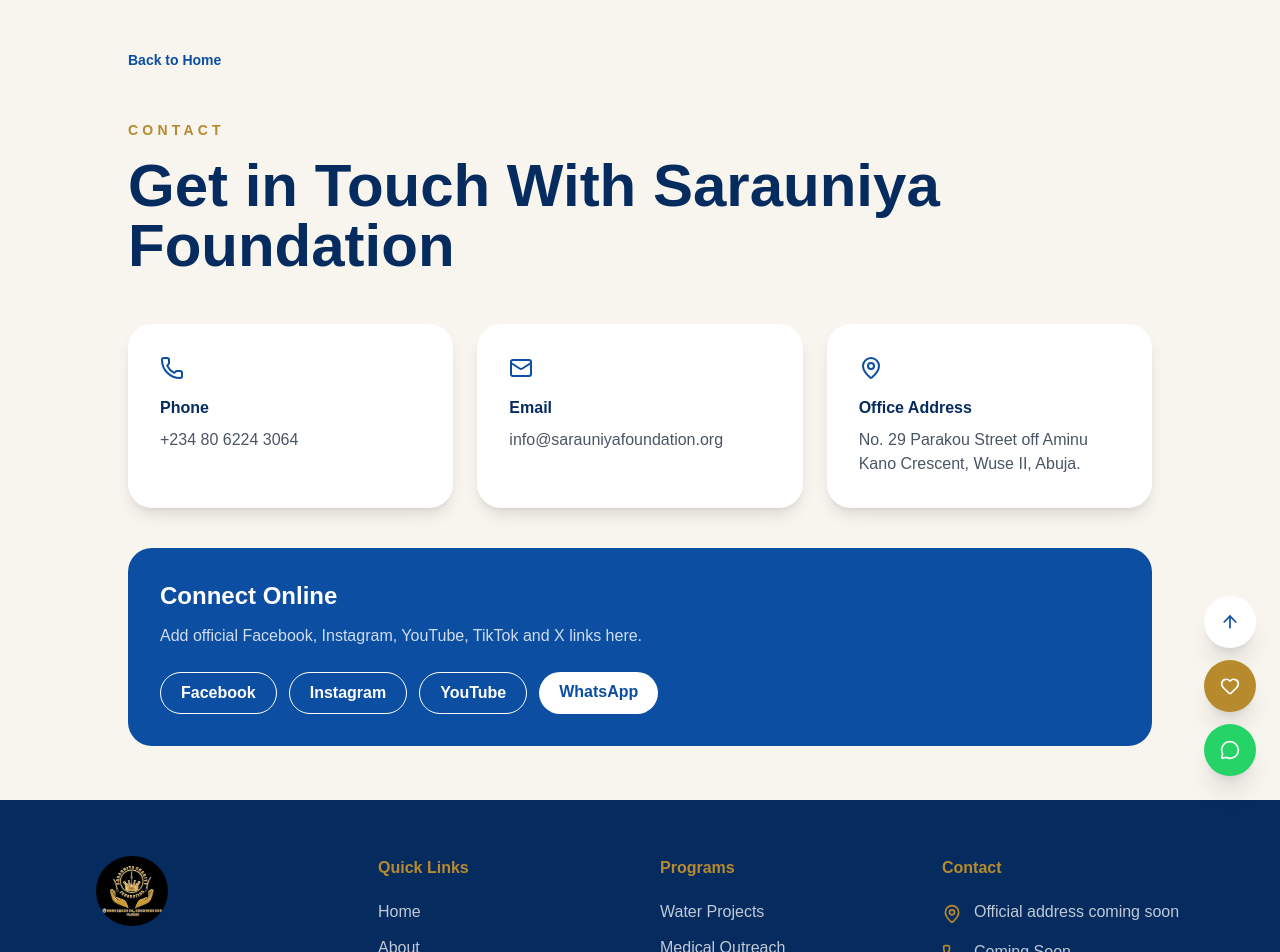
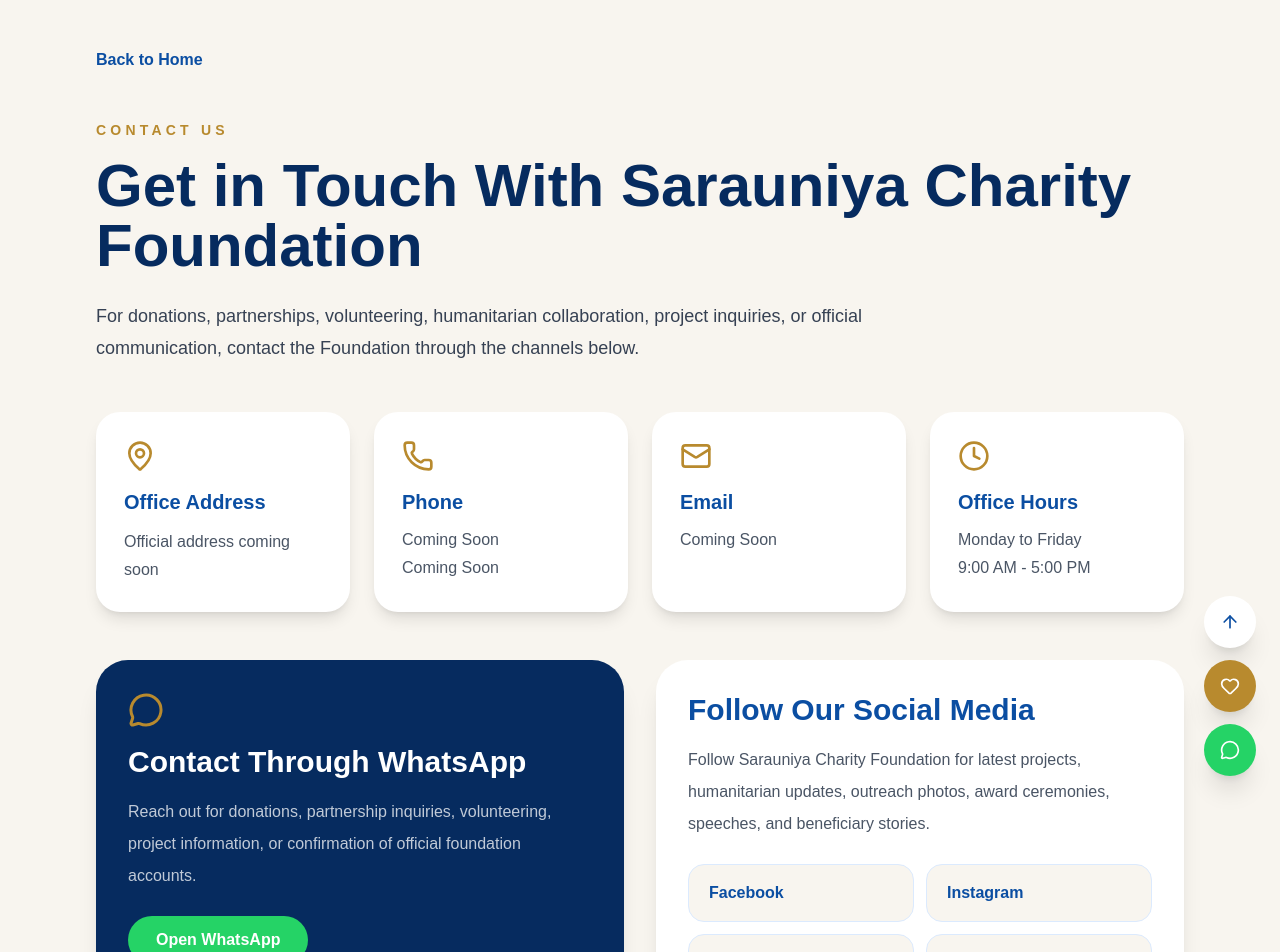
Before and after one commit to YUSUFUMARWALI/sarauniya-foundation, a Next.js app: page /contact in a window 1280 px wide. Shown: the top 952 px of the page. Built offline with nearby package versions, Linux system fonts and the light colour scheme.

Commit message:
Upgrade contact page

```diff
--- a/app/contact/page.tsx
+++ b/app/contact/page.tsx
@@ -1,57 +1,132 @@
 import Link from "next/link";
-import { Mail, Phone, MapPin } from "lucide-react";
+import { contact } from "@/data/contact";
+import { socials } from "@/data/socials";
+import { Mail, MapPin, Phone, MessageCircle, Clock } from "lucide-react";
 
 export default function ContactPage() {
   return (
     <main className="min-h-screen bg-[#f8f5ef] px-6 py-12 text-[#062B5F] md:px-16 lg:px-24">
-      <div className="mx-auto max-w-5xl">
-        <Link href="/" className="text-sm font-semibold text-[#0B4EA2]">
+      <div className="mx-auto max-w-7xl">
+        <Link href="/" className="font-semibold text-[#0B4EA2]">
           Back to Home
         </Link>
 
         <p className="mt-12 text-sm font-semibold uppercase tracking-[0.3em] text-[#B88A2E]">
-          Contact
+          Contact Us
         </p>
 
         <h1 className="mt-4 text-4xl font-bold md:text-6xl">
-          Get in Touch With Sarauniya Foundation
+          Get in Touch With Sarauniya Charity Foundation
         </h1>
 
-        <div className="mt-12 grid gap-6 md:grid-cols-3">
-          <a href="tel:+2348062243064" className="rounded-3xl bg-white p-8 shadow-lg">
-            <Phone className="mb-4 text-[#0B4EA2]" />
-            <h2 className="font-bold">Phone</h2>
-            <p className="mt-2 text-gray-600">+234 80 6224 3064</p>
-          </a>
+        <p className="mt-6 max-w-3xl text-lg leading-8 text-gray-700">
+          For donations, partnerships, volunteering, humanitarian collaboration,
+          project inquiries, or official communication, contact the Foundation
+          through the channels below.
+        </p>
 
-          <a href="mailto:info@sarauniyafoundation.org" className="rounded-3xl bg-white p-8 shadow-lg">
-            <Mail className="mb-4 text-[#0B4EA2]" />
-            <h2 className="font-bold">Email</h2>
-            <p className="mt-2 text-gray-600">info@sarauniyafoundation.org</p>
-          </a>
+        <section className="mt-12 grid gap-6 md:grid-cols-2 xl:grid-cols-4">
+          <div className="rounded-3xl bg-white p-7 shadow-lg">
+            <MapPin className="h-8 w-8 text-[#B88A2E]" />
+            <h2 className="mt-4 text-xl font-bold text-[#0B4EA2]">
+              Office Address
+            </h2>
+            <p className="mt-3 leading-7 text-gray-600">{contact.address}</p>
+          </div>
 
-          <div className="rounded-3xl bg-white p-8 shadow-lg">
-            <MapPin className="mb-4 text-[#0B4EA2]" />
-            <h2 className="font-bold">Office Address</h2>
-            <p className="mt-2 text-gray-600">
-              No. 29 Parakou Street off Aminu Kano Crescent, Wuse II, Abuja.
+          <div className="rounded-3xl bg-white p-7 shadow-lg">
+            <Phone className="h-8 w-8 text-[#B88A2E]" />
+            <h2 className="mt-4 text-xl font-bold text-[#0B4EA2]">
+              Phone
+            </h2>
+            <p className="mt-3 text-gray-600">{contact.phone1}</p>
+            <p className="mt-1 text-gray-600">{contact.phone2}</p>
+          </div>
+
+          <div className="rounded-3xl bg-white p-7 shadow-lg">
+            <Mail className="h-8 w-8 text-[#B88A2E]" />
+            <h2 className="mt-4 text-xl font-bold text-[#0B4EA2]">
+              Email
+            </h2>
+            <p className="mt-3 text-gray-600">{contact.email}</p>
+          </div>
+
+          <div className="rounded-3xl bg-white p-7 shadow-lg">
+            <Clock className="h-8 w-8 text-[#B88A2E]" />
+            <h2 className="mt-4 text-xl font-bold text-[#0B4EA2]">
+              Office Hours
+            </h2>
+            <p className="mt-3 text-gray-600">
+              Monday to Friday
+            </p>
+            <p className="mt-1 text-gray-600">
+              9:00 AM - 5:00 PM
             </p>
           </div>
-        </div>
+        </section>
 
-        <div className="mt-10 rounded-3xl bg-[#0B4EA2] p-8 text-white">
-          <h2 className="text-2xl font-bold">Connect Online</h2>
-          <p className="mt-3 text-white/80">
-            Add official Facebook, Instagram, YouTube, TikTok and X links here.
-          </p>
+        <section className="mt-12 grid gap-8 lg:grid-cols-2">
+          <div className="rounded-[2rem] bg-[#062B5F] p-8 text-white shadow-xl">
+            <MessageCircle className="h-9 w-9 text-[#B88A2E]" />
 
-          <div className="mt-6 flex flex-wrap gap-3">
-            <a href="#" className="rounded-full border border-white px-5 py-2 font-semibold">Facebook</a>
-            <a href="#" className="rounded-full border border-white px-5 py-2 font-semibold">Instagram</a>
-            <a href="#" className="rounded-full border border-white px-5 py-2 font-semibold">YouTube</a>
-            <a href="https://wa.me/2348021086666" target="_blank" className="rounded-full bg-white px-5 py-2 font-semibold text-[#0B4EA2]">WhatsApp</a>
+            <h2 className="mt-4 text-3xl font-bold">
+              Contact Through WhatsApp
+            </h2>
+
+            <p className="mt-4 leading-8 text-white/75">
+              Reach out for donations, partnership inquiries, volunteering,
+              project information, or confirmation of official foundation
+              accounts.
+            </p>
+
+            <a
+              href={`https://wa.me/${contact.whatsapp}?text=Assalamu%20Alaikum.%20I%20would%20like%20to%20know%20more%20about%20Sarauniya%20Charity%20Foundation.`}
+              target="_blank"
+              className="mt-6 inline-block rounded-full bg-[#25D366] px-7 py-3 font-semibold text-white"
+            >
+              Open WhatsApp
+            </a>
           </div>
-        </div>
+
+          <div className="rounded-[2rem] bg-white p-8 shadow-xl">
+            <h2 className="text-3xl font-bold text-[#0B4EA2]">
+              Follow Our Social Media
+            </h2>
+
+            <p className="mt-4 leading-8 text-gray-600">
+              Follow Sarauniya Charity Foundation for latest projects,
+              humanitarian updates, outreach photos, award ceremonies,
+              speeches, and beneficiary stories.
+            </p>
+
+            <div className="mt-6 grid gap-3 sm:grid-cols-2">
+              {socials.map((item) => (
+                <a
+                  key={item.name}
+                  href={item.url}
+                  target="_blank"
+                  className="rounded-2xl border border-blue-100 bg-[#f8f5ef] px-5 py-4 font-semibold text-[#0B4EA2] transition hover:bg-[#0B4EA2] hover:text-white"
+                >
+                  {item.name}
+                </a>
+              ))}
+            </div>
+          </div>
+        </section>
+
+        <section className="mt-12 overflow-hidden rounded-[2rem] bg-white shadow-xl">
+          <div className="bg-[#0B4EA2] p-8 text-white">
+            <h2 className="text-3xl font-bold">Map Location</h2>
+            <p className="mt-3 text-white/75">
+              Official Google Map will be added after the final address is
+              confirmed.
+            </p>
+          </div>
+
+          <div className="flex min-h-[260px] items-center justify-center bg-blue-50 p-8 text-center text-gray-600">
+            Google Map Placeholder
+          </div>
+        </section>
       </div>
     </main>
   );
```
